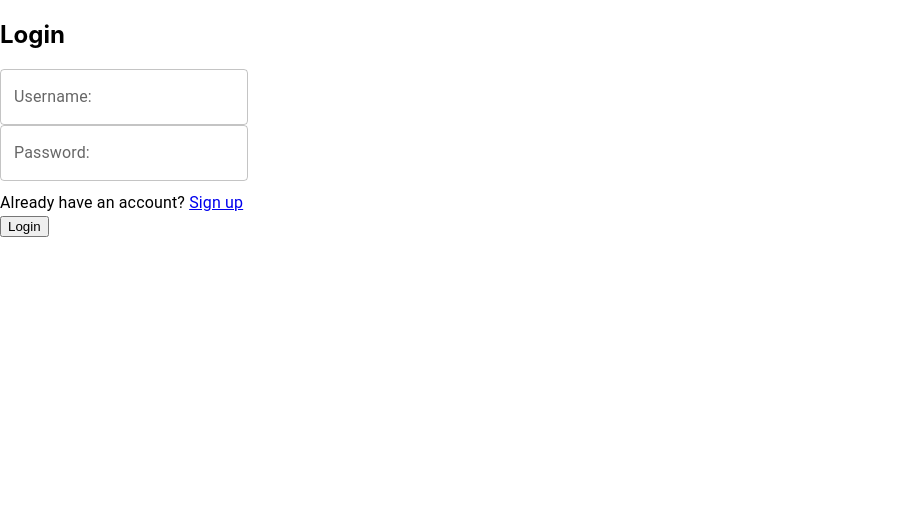
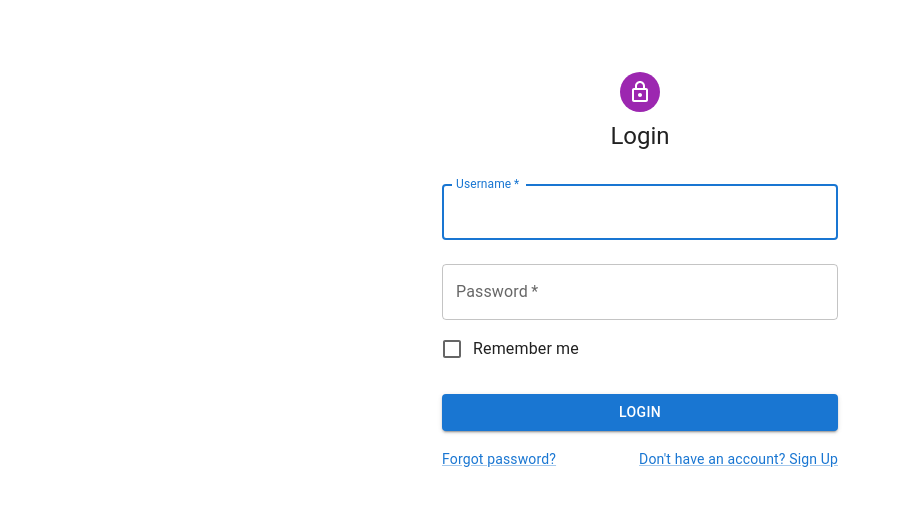
Before and after one commit to orzTHUNDER/app, a React (Create React App) app in the folder reactcode/: page /login/1 in a window 1280 px wide. Shown: the top 506 px of the page, without its empty margins (0-902 px from the left). Built offline with nearby package versions, Linux system fonts and the light colour scheme.

Commit message:
loginupdate

```diff
--- a/reactcode/src/components/Login.js
+++ b/reactcode/src/components/Login.js
@@ -1,17 +1,33 @@
-// Login.js
+// MergedLogin.js
 import React, { useState } from 'react';
 import axios from 'axios';
-import { TextField, Button, Typography, Container } from '@mui/material';
-import { Link } from 'react-router-dom';
+import Box from '@mui/material/Box';
+import TextField from '@mui/material/TextField';
+import Button from '@mui/material/Button';
+import Grid from '@mui/material/Grid';
+import LockOutlinedIcon from '@mui/icons-material/LockOutlined';
+import Typography from '@mui/material/Typography';
+import { createTheme, ThemeProvider } from '@mui/material/styles';
+import { Container, CssBaseline, Avatar, FormControlLabel, Checkbox, Link } from '@mui/material';
 
-const Login = ({ onLogin }) => {
-  const [username, setUsername] = useState('');
-  const [password, setPassword] = useState('');
+const defaultTheme = createTheme();
 
-  const handleLogin = async () => {
+const MergedLogin = ({ onLogin }) => {
+  const [formData, setFormData] = useState({
+    username: '',
+    password: '',
+  });
+
+  const handleChange = (e) => {
+    setFormData({ ...formData, [e.target.name]: e.target.value });
+  };
+
+  const handleAction = async () => {
     try {
       // Replace the URL with your Postman mock API endpoint for user authentication
-      const response = await axios.get(`https://ba655539-99ca-4acf-9c3d-6041615e1efa.mock.pstmn.io/users?username=${username}&password=${password}`);
+      const response = await axios.get(
+        `https://ba655539-99ca-4acf-9c3d-6041615e1efa.mock.pstmn.io/users?username=${formData.username}&password=${formData.password}`
+      );
 
       // For simplicity, assuming the API returns the user if found
       const loggedInUser = response.data[0];
@@ -26,23 +42,79 @@ const Login = ({ onLogin }) => {
   };
 
   return (
-    <div>
-      <h2>Login</h2>
-      <TextField id="outlined-basic" label="Username:" variant="outlined" value={username} onChange={(e) => setUsername(e.target.value)}/>
-      <br />
-      <TextField id="outlined-basic" label="Password:" type="password" value={password} onChange={(e) => setPassword(e.target.value)} />
-      <br />
+    <ThemeProvider theme={defaultTheme}>
+      <Container component="main" maxWidth="xs">
+        <CssBaseline />
+        <Box
+          sx={{
+            marginTop: 8,
+            display: 'flex',
+            flexDirection: 'column',
+            alignItems: 'center',
+          }}
+        >
+          <Avatar sx={{ m: 1, bgcolor: 'secondary.main' }}>
+            <LockOutlinedIcon />
+          </Avatar>
+          <Typography component="h1" variant="h5">
+            Login
+          </Typography>
 
-      <Typography variant="body1" style={{ marginTop: '10px' }}>
-        Already have an account?{' '}
-        <Link href="/signup" underline="always">
-          Sign up
-        </Link>
-      </Typography>
-
-      <button onClick={handleLogin}>Login</button>
-    </div>
+          <form style={{ width: '100%', marginTop: '1em' }}>
+            <TextField
+              margin="normal"
+              required
+              fullWidth
+              id="username"
+              label="Username"
+              name="username"
+              autoComplete="username"
+              autoFocus
+              value={formData.username}
+              onChange={handleChange}
+            />
+            <TextField
+              margin="normal"
+              required
+              fullWidth
+              name="password"
+              label="Password"
+              type="password"
+              id="password"
+              autoComplete="current-password"
+              value={formData.password}
+              onChange={handleChange}
+            />
+            <FormControlLabel
+              control={<Checkbox value="remember" color="primary" />}
+              label="Remember me"
+            />
+            <Button
+              type="button"
+              fullWidth
+              variant="contained"
+              sx={{ mt: 3, mb: 2 }}
+              onClick={handleAction}
+            >
+              Login
+            </Button>
+            <Grid container>
+              <Grid item xs>
+                <Link href="#" variant="body2">
+                  Forgot password?
+                </Link>
+              </Grid>
+              <Grid item>
+                <Link href="#" variant="body2">
+                  {"Don't have an account? Sign Up"}
+                </Link>
+              </Grid>
+            </Grid>
+          </form>
+        </Box>
+      </Container>
+    </ThemeProvider>
   );
 };
 
-export default Login;
+export default MergedLogin;
--- a/reactcode/src/components/Signup.js
+++ b/reactcode/src/components/Signup.js
@@ -12,7 +12,7 @@ const Signup = ({ onSignup }) => {
   const handleSignup = async () => {
     try {
       // Replace the URL with your Postman mock API endpoint for user registration
-      const response = await axios.post('http://localhost:8080/registration', {
+      const response = await axios.post('https://ba655539-99ca-4acf-9c3d-6041615e1efa.mock.pstmn.io/users', {
         userName,
         email,
         password,
--- /dev/null
+++ b/reactcode/src/styles/Login.css
@@ -0,0 +1,29 @@
+body{
+    background-color: rgb(252, 246, 239);
+}
+
+#login{
+    border-color: black;
+    border-radius: 10px;
+    border: solid 5px;
+    text-align: center;
+    display: flex;
+    flex-direction: column;
+    align-items: center;
+    width: 50%;
+    margin: auto;
+    margin-top: 10%;
+    color: #ff7b00;
+    padding: auto;
+
+
+}
+#login > * {
+    max-width: 5000px;
+}
+
+
+#login-button{
+    background-color: #ff7b00;
+    margin-bottom: 4%;
+}
```
